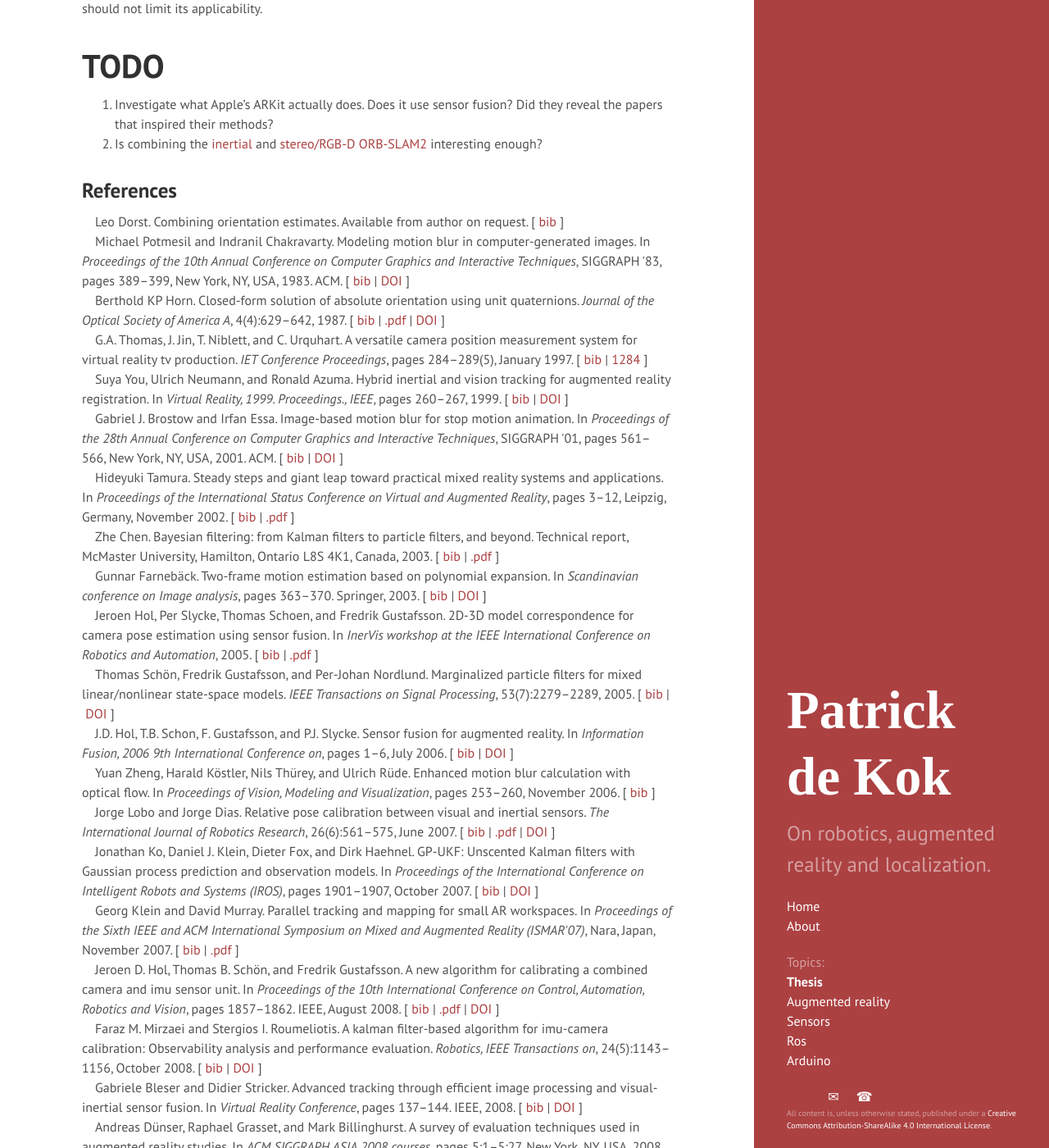
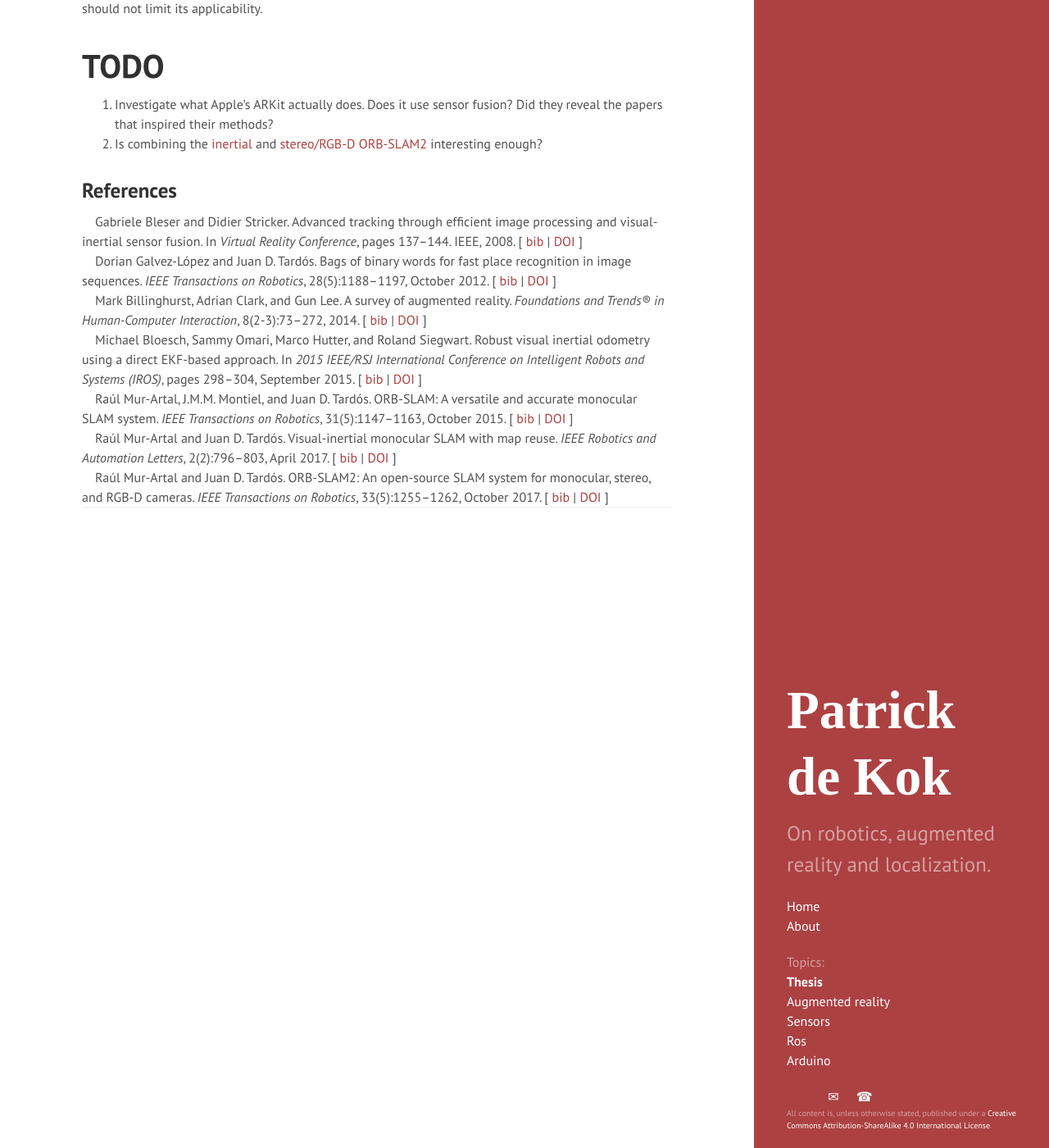
Before and after one commit to pkok/pkok.github.io, a Jekyll site: the page built from _posts/2018-10-29-.md, in a window 1280 px wide and 1400 px high, scrolled down 3077 px. Shown: the whole window at 82% size. Built offline with Jekyll 4.4.1, drawn with Linux system fonts in a browser that asks for light colours; some web fonts are replaced; formulas are drawn with MathJax 3; some of the changed text lies outside the part shown.

Commit message:
Fixed my bibliography generator for Jekyll

```diff
--- a/_bib2html.py
+++ b/_bib2html.py
@@ -22,7 +22,7 @@ def html2jekyll(html_str):
     html_str = re.sub(r'<!--[\S\s]*-->', r'', html_str)
     html_str = re.sub(r'\n\n+', r'\n', html_str)
     html_str = re.sub(r'<p><a name="(?P<key>[^"]+)"></a>',
-                  r'{% if (keys contains "\g<key>") or !(keys | size) %}\n<li id="\g<key>">',
+                  r'{% if keys contains "\g<key>" or keys.size == 0 %}\n<li id="\g<key>">',
                   html_str)
     html_str = re.sub(r'<a name="(?P<key>[^"]+)"></a><pre>',
                   r'[&nbsp;<a href="#\g<key>_bib">bib</a>&nbsp;]<pre id="\g<key>_bib"><code>',
@@ -61,7 +61,7 @@ if __name__ == "__main__":
     print sys.argv
     if len(sys.argv) == 2 and sys.argv[1] == "--default":
         sys.argv = [sys.argv[0],
-                    "../msc-thesis/thesis/bibliography.bib",
+                    "../../../Papers/bibliography.bib",
                     "./_includes/bibliography.html"]
     print sys.argv
 
--- a/_includes/bibliography.html
+++ b/_includes/bibliography.html
@@ -5,7 +5,7 @@
 <h3 class="no_toc">References</h3>
 <ul class="bibliography">
 
-{% if (keys contains "dorstCombining") or !(keys | size) %}
+{% if keys contains "dorstCombining" or keys.size == 0 %}
 <li id="dorstCombining">
 Leo Dorst.
  Combining orientation estimates.
@@ -19,7 +19,7 @@ Leo Dorst.
 </code>
 </pre>
 </li>
-{% endif %}{% if (keys contains "potmesil1983modeling") or !(keys | size) %}
+{% endif %}{% if keys contains "potmesil1983modeling" or keys.size == 0 %}
 <li id="potmesil1983modeling">
 Michael Potmesil and Indranil Chakravarty.
  Modeling motion blur in computer-generated images.
@@ -46,7 +46,7 @@ Michael Potmesil and Indranil Chakravarty.
 </code>
 </pre>
 </li>
-{% endif %}{% if (keys contains "horn1987closed") or !(keys | size) %}
+{% endif %}{% if keys contains "horn1987closed" or keys.size == 0 %}
 <li id="horn1987closed">
 Berthold&nbsp;KP Horn.
  Closed-form solution of absolute orientation using unit quaternions.
@@ -68,7 +68,7 @@ Berthold&nbsp;KP Horn.
 </code>
 </pre>
 </li>
-{% endif %}{% if (keys contains "thomas1997free-d") or !(keys | size) %}
+{% endif %}{% if keys contains "thomas1997free-d" or keys.size == 0 %}
 <li id="thomas1997free-d">
 G.A. Thomas, J.&nbsp;Jin, T.&nbsp;Niblett, and C.&nbsp;Urquhart.
  A versatile camera position measurement system for virtual reality tv
@@ -91,7 +91,7 @@ G.A. Thomas, J.&nbsp;Jin, T.&nbsp;Niblett, and C.&nbsp;Urquhart.
 </code>
 </pre>
 </li>
-{% endif %}{% if (keys contains "you1999hybrid") or !(keys | size) %}
+{% endif %}{% if keys contains "you1999hybrid" or keys.size == 0 %}
 <li id="you1999hybrid">
 Suya You, Ulrich Neumann, and Ronald Azuma.
  Hybrid inertial and vision tracking for augmented reality
@@ -112,7 +112,7 @@ Suya You, Ulrich Neumann, and Ronald Azuma.
 </code>
 </pre>
 </li>
-{% endif %}{% if (keys contains "brostow2001image") or !(keys | size) %}
+{% endif %}{% if keys contains "brostow2001image" or keys.size == 0 %}
 <li id="brostow2001image">
 Gabriel&nbsp;J. Brostow and Irfan Essa.
  Image-based motion blur for stop motion animation.
@@ -138,7 +138,7 @@ Gabriel&nbsp;J. Brostow and Irfan Essa.
 </code>
 </pre>
 </li>
-{% endif %}{% if (keys contains "tamura2002steady") or !(keys | size) %}
+{% endif %}{% if keys contains "tamura2002steady" or keys.size == 0 %}
 <li id="tamura2002steady">
 Hideyuki Tamura.
  Steady steps and giant leap toward practical mixed reality systems
@@ -159,7 +159,7 @@ Hideyuki Tamura.
 </code>
 </pre>
 </li>
-{% endif %}{% if (keys contains "chen2003bayesian") or !(keys | size) %}
+{% endif %}{% if keys contains "chen2003bayesian" or keys.size == 0 %}
 <li id="chen2003bayesian">
 Zhe Chen.
  Bayesian filtering: from Kalman filters to particle filters, and
@@ -178,7 +178,7 @@ Zhe Chen.
 </code>
 </pre>
 </li>
-{% endif %}{% if (keys contains "farneback2003twoframe") or !(keys | size) %}
+{% endif %}{% if keys contains "farneback2003twoframe" or keys.size == 0 %}
 <li id="farneback2003twoframe">
 Gunnar Farneb&auml;ck.
  Two-frame motion estimation based on polynomial expansion.
@@ -197,7 +197,7 @@ Gunnar Farneb&auml;ck.
 </code>
 </pre>
 </li>
-{% endif %}{% if (keys contains "hol2005model") or !(keys | size) %}
+{% endif %}{% if keys contains "hol2005model" or keys.size == 0 %}
 <li id="hol2005model">
 Jeroen Hol, Per Slycke, Thomas Schoen, and Fredrik Gustafsson.
  2D-3D model correspondence for camera pose estimation using sensor
@@ -215,7 +215,7 @@ Jeroen Hol, Per Slycke, Thomas Schoen, and Fredrik Gustafsson.
 </code>
 </pre>
 </li>
-{% endif %}{% if (keys contains "schon2005marginalized") or !(keys | size) %}
+{% endif %}{% if keys contains "schon2005marginalized" or keys.size == 0 %}
 <li id="schon2005marginalized">
 Thomas Sch&ouml;n, Fredrik Gustafsson, and Per-Johan Nordlund.
  Marginalized particle filters for mixed linear/nonlinear state-space
@@ -237,7 +237,7 @@ Thomas Sch&ouml;n, Fredrik Gustafsson, and Per-Johan Nordlund.
 </code>
 </pre>
 </li>
-{% endif %}{% if (keys contains "hol2006sensor") or !(keys | size) %}
+{% endif %}{% if keys contains "hol2006sensor" or keys.size == 0 %}
 <li id="hol2006sensor">
 J.D. Hol, T.B. Schon, F.&nbsp;Gustafsson, and P.J. Slycke.
  Sensor fusion for augmented reality.
@@ -257,7 +257,7 @@ J.D. Hol, T.B. Schon, F.&nbsp;Gustafsson, and P.J. Slycke.
 </code>
 </pre>
 </li>
-{% endif %}{% if (keys contains "zheng2006enhanced") or !(keys | size) %}
+{% endif %}{% if keys contains "zheng2006enhanced" or keys.size == 0 %}
 <li id="zheng2006enhanced">
 Yuan Zheng, Harald Köstler, Nils Thürey, and Ulrich Rüde.
  Enhanced motion blur calculation with optical flow.
@@ -277,7 +277,7 @@ Yuan Zheng, Harald Köstler, Nils Thürey, and Ulrich Rüde.
 </code>
 </pre>
 </li>
-{% endif %}{% if (keys contains "lobo2007relative") or !(keys | size) %}
+{% endif %}{% if keys contains "lobo2007relative" or keys.size == 0 %}
 <li id="lobo2007relative">
 Jorge Lobo and Jorge Dias.
  Relative pose calibration between visual and inertial sensors.
@@ -300,7 +300,7 @@ Jorge Lobo and Jorge Dias.
 </code>
 </pre>
 </li>
-{% endif %}{% if (keys contains "ko2007gp-ukf") or !(keys | size) %}
+{% endif %}{% if keys contains "ko2007gp-ukf" or keys.size == 0 %}
 <li id="ko2007gp-ukf">
 Jonathan Ko, Daniel&nbsp;J. Klein, Dieter Fox, and Dirk Haehnel.
  GP-UKF: Unscented Kalman filters with Gaussian process
@@ -322,7 +322,7 @@ Jonathan Ko, Daniel&nbsp;J. Klein, Dieter Fox, and Dirk Haehnel.
 </code>
 </pre>
 </li>
-{% endif %}{% if (keys contains "klein2007ptam") or !(keys | size) %}
+{% endif %}{% if keys contains "klein2007ptam" or keys.size == 0 %}
 <li id="klein2007ptam">
 Georg Klein and David Murray.
  Parallel tracking and mapping for small AR workspaces.
@@ -342,7 +342,7 @@ Georg Klein and David Murray.
 </code>
 </pre>
 </li>
-{% endif %}{% if (keys contains "hol2008new") or !(keys | size) %}
+{% endif %}{% if keys contains "hol2008new" or keys.size == 0 %}
 <li id="hol2008new">
 Jeroen&nbsp;D. Hol, Thomas&nbsp;B. Sch&ouml;n, and Fredrik Gustafsson.
  A new algorithm for calibrating a combined camera and imu sensor
@@ -365,7 +365,7 @@ Jeroen&nbsp;D. Hol, Thomas&nbsp;B. Sch&ouml;n, and Fredrik Gustafsson.
 </code>
 </pre>
 </li>
-{% endif %}{% if (keys contains "mirzaei2008kfbased") or !(keys | size) %}
+{% endif %}{% if keys contains "mirzaei2008kfbased" or keys.size == 0 %}
 <li id="mirzaei2008kfbased">
 Faraz&nbsp;M. Mirzaei and Stergios&nbsp;I. Roumeliotis.
  A kalman filter-based algorithm for imu-camera calibration:
@@ -389,7 +389,7 @@ Faraz&nbsp;M. Mirzaei and Stergios&nbsp;I. Roumeliotis.
 </code>
 </pre>
 </li>
-{% endif %}{% if (keys contains "bleser2008advanced") or !(keys | size) %}
+{% endif %}{% if keys contains "bleser2008advanced" or keys.size == 0 %}
 <li id="bleser2008advanced">
 Gabriele Bleser and Didier Stricker.
  Advanced tracking through efficient image processing and
@@ -408,7 +408,7 @@ Gabriele Bleser and Didier Stricker.
 </code>
 </pre>
 </li>
-{% endif %}{% if (keys contains "dunser2008survey") or !(keys | size) %}
+{% endif %}{% if keys contains "dunser2008survey" or keys.size == 0 %}
 <li id="dunser2008survey">
 Andreas D&uuml;nser, Raphael Grasset, and Mark Billinghurst.
  A survey of evaluation techniques used in augmented reality studies.
@@ -429,7 +429,7 @@ Andreas D&uuml;nser, Raphael Grasset, and Mark Billinghurst.
 </code>
 </pre>
 </li>
-{% endif %}{% if (keys contains "bleser2009towards") or !(keys | size) %}
+{% endif %}{% if keys contains "bleser2009towards" or keys.size == 0 %}
 <li id="bleser2009towards">
 Gabriele Bleser.
  <em>Towards visual-inertial SLAM for mobile augmented reality</em>.
@@ -445,7 +445,7 @@ Gabriele Bleser.
 </code>
 </pre>
 </li>
-{% endif %}{% if (keys contains "ko2009gp-bayesfilter") or !(keys | size) %}
+{% endif %}{% if keys contains "ko2009gp-bayesfilter" or keys.size == 0 %}
 <li id="ko2009gp-bayesfilter">
 Jonathan Ko and Dieter Fox.
  GP-BayesFilters: Bayesian filtering using Gaussian process
@@ -470,7 +470,7 @@ Jonathan Ko and Dieter Fox.
 </code>
 </pre>
 </li>
-{% endif %}{% if (keys contains "caarls2009pose") or !(keys | size) %}
+{% endif %}{% if keys contains "caarls2009pose" or keys.size == 0 %}
 <li id="caarls2009pose">
 Jurjen Caarls.
  <em>Pose estimation for mobile devices and augmented reality</em>.
@@ -485,7 +485,7 @@ Jurjen Caarls.
 </code>
 </pre>
 </li>
-{% endif %}{% if (keys contains "hol2010modeling") or !(keys | size) %}
+{% endif %}{% if keys contains "hol2010modeling" or keys.size == 0 %}
 <li id="hol2010modeling">
 Jeroen&nbsp;D. Hol, Thomas&nbsp;B. Schön, and Fredrik Gustafsson.
  Modeling and calibration of inertial and vision sensors.
@@ -510,7 +510,7 @@ Jeroen&nbsp;D. Hol, Thomas&nbsp;B. Schön, and Fredrik Gustafsson.
 </code>
 </pre>
 </li>
-{% endif %}{% if (keys contains "vankrevelen2010survey") or !(keys | size) %}
+{% endif %}{% if keys contains "vankrevelen2010survey" or keys.size == 0 %}
 <li id="vankrevelen2010survey">
 D.W.F. Van&nbsp;Krevelen and R.&nbsp;Poelman.
  A survey of augmented reality technologies, applications and
@@ -530,7 +530,7 @@ D.W.F. Van&nbsp;Krevelen and R.&nbsp;Poelman.
 </code>
 </pre>
 </li>
-{% endif %}{% if (keys contains "ko2011gpbf-learn") or !(keys | size) %}
+{% endif %}{% if keys contains "ko2011gpbf-learn" or keys.size == 0 %}
 <li id="ko2011gpbf-learn">
 Jonathan Ko and Dieter Fox.
  Learning GP-BayesFilters via Gaussian process latent variable
@@ -555,7 +555,7 @@ Jonathan Ko and Dieter Fox.
 </code>
 </pre>
 </li>
-{% endif %}{% if (keys contains "nutzi2011fusion") or !(keys | size) %}
+{% endif %}{% if keys contains "nutzi2011fusion" or keys.size == 0 %}
 <li id="nutzi2011fusion">
 Gabriel Nützi, Weiss Stephan, Davide Scaramuzza, and Roland Siegwart.
  Fusion of IMU and vision for absolute scale estimation in monocular
@@ -578,7 +578,7 @@ Gabriel Nützi, Weiss Stephan, Davide Scaramuzza, and Roland Siegwart.
 </code>
 </pre>
 </li>
-{% endif %}{% if (keys contains "navarro2011motionblur") or !(keys | size) %}
+{% endif %}{% if keys contains "navarro2011motionblur" or keys.size == 0 %}
 <li id="navarro2011motionblur">
 Fernando Navarro, Francisco&nbsp;J. Serón, and Diego Gutierrez.
  Motion blur rendering: State of the art.
@@ -602,7 +602,7 @@ Fernando Navarro, Francisco&nbsp;J. Serón, and Diego Gutierrez.
 </code>
 </pre>
 </li>
-{% endif %}{% if (keys contains "corke2011robotics") or !(keys | size) %}
+{% endif %}{% if keys contains "corke2011robotics" or keys.size == 0 %}
 <li id="corke2011robotics">
 Peter Corke.
  <em>Robotics, Vision and Control: fundamental algorithms in
@@ -622,7 +622,7 @@ Peter Corke.
 </code>
 </pre>
 </li>
-{% endif %}{% if (keys contains "dunser2011evaluating") or !(keys | size) %}
+{% endif %}{% if keys contains "dunser2011evaluating" or keys.size == 0 %}
 <li id="dunser2011evaluating">
 Andreas D&uuml;nser and Mark Billinghurst.
  Evaluating Augmented Reality Systems.
@@ -644,7 +644,7 @@ Andreas D&uuml;nser and Mark Billinghurst.
 </code>
 </pre>
 </li>
-{% endif %}{% if (keys contains "hol2011sensor") or !(keys | size) %}
+{% endif %}{% if keys contains "hol2011sensor" or keys.size == 0 %}
 <li id="hol2011sensor">
 Jeroen&nbsp;D Hol.
  <em>Sensor fusion and calibration of inertial sensors, vision,
@@ -661,7 +661,7 @@ Jeroen&nbsp;D Hol.
 </code>
 </pre>
 </li>
-{% endif %}{% if (keys contains "kelly2011visualinertial") or !(keys | size) %}
+{% endif %}{% if keys contains "kelly2011visualinertial" or keys.size == 0 %}
 <li id="kelly2011visualinertial">
 Jonathan Kelly and Gaurav&nbsp;S Sukhatme.
  Visual-inertial sensor fusion: Localization, mapping and
@@ -687,7 +687,7 @@ Jonathan Kelly and Gaurav&nbsp;S Sukhatme.
 </code>
 </pre>
 </li>
-{% endif %}{% if (keys contains "siegwart2011autonomous") or !(keys | size) %}
+{% endif %}{% if keys contains "siegwart2011autonomous" or keys.size == 0 %}
 <li id="siegwart2011autonomous">
 Roland Siegwart, Illah&nbsp;Reza Nourbakhsh, and Davide Scaramuzza.
  <em>Autonomous Mobile Robots</em>.
@@ -703,7 +703,7 @@ Roland Siegwart, Illah&nbsp;Reza Nourbakhsh, and Davide Scaramuzza.
 </code>
 </pre>
 </li>
-{% endif %}{% if (keys contains "akman2012robust") or !(keys | size) %}
+{% endif %}{% if keys contains "akman2012robust" or keys.size == 0 %}
 <li id="akman2012robust">
 Oytun Akman.
  <em>Robust Augmented Reality</em>.
@@ -718,7 +718,7 @@ Oytun Akman.
 </code>
 </pre>
 </li>
-{% endif %}{% if (keys contains "dekok2012pga") or !(keys | size) %}
+{% endif %}{% if keys contains "dekok2012pga" or keys.size == 0 %}
 <li id="dekok2012pga">
 Patrick&nbsp;M. de&nbsp;Kok.
  Visualization of the projective line geometry for geometric algebra.
@@ -736,7 +736,7 @@ Patrick&nbsp;M. de&nbsp;Kok.
 </code>
 </pre>
 </li>
-{% endif %}{% if (keys contains "galvez2012bags") or !(keys | size) %}
+{% endif %}{% if keys contains "galvez2012bags" or keys.size == 0 %}
 <li id="galvez2012bags">
 Dorian Galvez-López and Juan&nbsp;D. Tardós.
  Bags of binary words for fast place recognition in image sequences.
@@ -758,7 +758,7 @@ Dorian Galvez-López and Juan&nbsp;D. Tardós.
 </code>
 </pre>
 </li>
-{% endif %}{% if (keys contains "gudi2013feature") or !(keys | size) %}
+{% endif %}{% if keys contains "gudi2013feature" or keys.size == 0 %}
 <li id="gudi2013feature">
 Amogh Gudi, Patrick de&nbsp;Kok, Georgios Methenitis, and Nikolaas Steenbergen.
  Feature detection and localization for the RoboCup Soccer
@@ -777,7 +777,7 @@ Amogh Gudi, Patrick de&nbsp;Kok, Georgios Methenitis, and Nikolaas Steenbergen.
 </code>
 </pre>
 </li>
-{% endif %}{% if (keys contains "dnt2013tdp") or !(keys | size) %}
+{% endif %}{% if keys contains "dnt2013tdp" or keys.size == 0 %}
 <li id="dnt2013tdp">
 Patrick de&nbsp;Kok, Nicolò Girardi, Amogh Gudi, Chiel Kooijman, Georgios
   Methenitis, Sébastien Negrijn, Nikolaas Steenbergen, Duncan ten Velthuis,
@@ -800,7 +800,7 @@ Patrick de&nbsp;Kok, Nicolò Girardi, Amogh Gudi, Chiel Kooijman, Georgios
 </code>
 </pre>
 </li>
-{% endif %}{% if (keys contains "verschoor2013irl") or !(keys | size) %}
+{% endif %}{% if keys contains "verschoor2013irl" or keys.size == 0 %}
 <li id="verschoor2013irl">
 Camiel Verschoor, Patrick de&nbsp;Kok, and Arnoud Visser.
  Intelligent Robotics Lab.
@@ -817,7 +817,7 @@ Camiel Verschoor, Patrick de&nbsp;Kok, and Arnoud Visser.
 </code>
 </pre>
 </li>
-{% endif %}{% if (keys contains "dekok2013victoria") or !(keys | size) %}
+{% endif %}{% if keys contains "dekok2013victoria" or keys.size == 0 %}
 <li id="dekok2013victoria">
 Patrick&nbsp;M. de&nbsp;Kok, Georgios Methenitis, and Sander Nugteren.
  ViCTOriA: Visual Compass To Orientate Accurately.
@@ -835,7 +835,7 @@ Patrick&nbsp;M. de&nbsp;Kok, Georgios Methenitis, and Sander Nugteren.
 </code>
 </pre>
 </li>
-{% endif %}{% if (keys contains "methenitis2013orientation") or !(keys | size) %}
+{% endif %}{% if keys contains "methenitis2013orientation" or keys.size == 0 %}
 <li id="methenitis2013orientation">
 Georgios Methenitis, Patrick&nbsp;M. de&nbsp;Kok, Sander Nugteren, and Arnoud Visser.
  Orientation finding using a grid based visual compass.
@@ -855,7 +855,7 @@ Georgios Methenitis, Patrick&nbsp;M. de&nbsp;Kok, Sander Nugteren, and Arnoud Vi
 </code>
 </pre>
 </li>
-{% endif %}{% if (keys contains "ta2013monocular") or !(keys | size) %}
+{% endif %}{% if keys contains "ta2013monocular" or keys.size == 0 %}
 <li id="ta2013monocular">
 Duy-Nguyen Ta, Kyel Ok, and Frank Dellaert.
  Monocular parallel tracking and mapping with odometry fusion for
@@ -877,7 +877,7 @@ Duy-Nguyen Ta, Kyel Ok, and Frank Dellaert.
 </code>
 </pre>
 </li>
-{% endif %}{% if (keys contains "furgale2013unified") or !(keys | size) %}
+{% endif %}{% if keys contains "furgale2013unified" or keys.size == 0 %}
 <li id="furgale2013unified">
 Paul Furgale, Joern Rehder, and Roland Siegwart.
  Unified temporal and spatial calibration for multi-sensor systems.
@@ -899,7 +899,7 @@ Paul Furgale, Joern Rehder, and Roland Siegwart.
 </code>
 </pre>
 </li>
-{% endif %}{% if (keys contains "pirchheim2013handling") or !(keys | size) %}
+{% endif %}{% if keys contains "pirchheim2013handling" or keys.size == 0 %}
 <li id="pirchheim2013handling">
 Christian Pirchheim, Dieter Schmalstieg, and Gerhard Reitmayr.
  Handling pure camera rotation in keyframe-based SLAM.
@@ -918,7 +918,7 @@ Christian Pirchheim, Dieter Schmalstieg, and Gerhard Reitmayr.
 </code>
 </pre>
 </li>
-{% endif %}{% if (keys contains "tan2013robust") or !(keys | size) %}
+{% endif %}{% if keys contains "tan2013robust" or keys.size == 0 %}
 <li id="tan2013robust">
 Wei Tan, Haomin Liu, Zilong Dong, Guofeng Zhang, and Hujun Bao.
  Robust monocular SLAM in dynamic environments.
@@ -937,7 +937,7 @@ Wei Tan, Haomin Liu, Zilong Dong, Guofeng Zhang, and Hujun Bao.
 </code>
 </pre>
 </li>
-{% endif %}{% if (keys contains "dnt2014tdp") or !(keys | size) %}
+{% endif %}{% if keys contains "dnt2014tdp" or keys.size == 0 %}
 <li id="dnt2014tdp">
 Patrick de&nbsp;Kok, Sébastien Negrijn, Eugenio Bargiacchi, Amogh Gudi, Chiel
   Kooijman, Ilse van&nbsp;der Linden, Georgios Methenitis, Duncan ten Velthuis,
@@ -961,7 +961,7 @@ Patrick de&nbsp;Kok, Sébastien Negrijn, Eugenio Bargiacchi, Amogh Gudi, Chiel
 </code>
 </pre>
 </li>
-{% endif %}{% if (keys contains "billinghurst2014survey") or !(keys | size) %}
+{% endif %}{% if keys contains "billinghurst2014survey" or keys.size == 0 %}
 <li id="billinghurst2014survey">
 Mark Billinghurst, Adrian Clark, and Gun Lee.
  A survey of augmented reality.
@@ -981,7 +981,7 @@ Mark Billinghurst, Adrian Clark, and Gun Lee.
 </code>
 </pre>
 </li>
-{% endif %}{% if (keys contains "bloesch2015robust") or !(keys | size) %}
+{% endif %}{% if keys contains "bloesch2015robust" or keys.size == 0 %}
 <li id="bloesch2015robust">
 Michael Bloesch, Sammy Omari, Marco Hutter, and Roland Siegwart.
  Robust visual inertial odometry using a direct EKF-based approach.
@@ -1001,7 +1001,7 @@ Michael Bloesch, Sammy Omari, Marco Hutter, and Roland Siegwart.
 </code>
 </pre>
 </li>
-{% endif %}{% if (keys contains "murartal2015orbslam") or !(keys | size) %}
+{% endif %}{% if keys contains "murartal2015orbslam" or keys.size == 0 %}
 <li id="murartal2015orbslam">
 Raúl Mur-Artal, J.M.M. Montiel, and Juan&nbsp;D. Tardós.
  ORB-SLAM: A versatile and accurate monocular SLAM system.
@@ -1023,7 +1023,7 @@ Raúl Mur-Artal, J.M.M. Montiel, and Juan&nbsp;D. Tardós.
 </code>
 </pre>
 </li>
-{% endif %}{% if (keys contains "murartal2017visual") or !(keys | size) %}
+{% endif %}{% if keys contains "murartal2017visual" or keys.size == 0 %}
 <li id="murartal2017visual">
 Raúl Mur-Artal and Juan&nbsp;D. Tardós.
  Visual-inertial monocular SLAM with map reuse.
@@ -1046,7 +1046,7 @@ Raúl Mur-Artal and Juan&nbsp;D. Tardós.
 </code>
 </pre>
 </li>
-{% endif %}{% if (keys contains "murartal2017orbslam2") or !(keys | size) %}
+{% endif %}{% if keys contains "murartal2017orbslam2" or keys.size == 0 %}
 <li id="murartal2017orbslam2">
 Raúl Mur-Artal and Juan&nbsp;D. Tardós.
  ORB-SLAM2: An open-source SLAM system for monocular, stereo, and
@@ -1054,9 +1054,9 @@ Raúl Mur-Artal and Juan&nbsp;D. Tardós.
  <em>IEEE Transactions on Robotics</em>, 33(5):1255&ndash;1262, October 2017.
 [&nbsp;<a href="#murartal2017orbslam2_bib">bib</a>&nbsp;|&nbsp;<a href="http://dx.doi.org/10.1109/TRO.2017.2705103">DOI</a>&nbsp;]<pre id="murartal2017orbslam2_bib"><code>
 @article{murartal2017orbslam2,
+  title = { {ORB-SLAM2}: An Open-Source {SLAM} System for Monocular, Stereo, and {RGB-D} Cameras},
   author = {Mur-Artal, Raúl and Tardós, Juan D.},
   journal = {IEEE Transactions on Robotics},
-  title = { {ORB-SLAM2}: An Open-Source {SLAM} System for Monocular, Stereo, and {RGB-D} Cameras},
   year = {2017},
   month = oct,
   volume = {33},
--- a/_posts/2018-10-29-.md
+++ b/_posts/2018-10-29-.md
@@ -61,7 +61,7 @@ $$ \begin{align}
 \partial_{\mathbf{x}} f(\mathbf{x}_{t-T}, \mathbf{u}_t, \mathbf{v}_t) &=
 \begin{bmatrix}
 -{\bar{\mathbf{y}}^\omega_{s,t}}^\times \mathbf{s}_{rs,t} + \dot{\mathbf{s}}_{rs,t} + \mathbf{v}^r_t \\
--{\bar{\mathbf{y}}^\omega_{s,t}}^\times dot{\mathbf{s}}_{rs,t} + \bar{\mathbf{y}}^a_{s,t} + \mathbf{q}^{-1}_{sw,t} (\mathbf{g}_w) \\
+-{\bar{\mathbf{y}}^\omega_{s,t}}^\times \dot{\mathbf{s}}_{rs,t} + \bar{\mathbf{y}}^a_{s,t} + \mathbf{q}^{-1}_{sw,t} (\mathbf{g}_w) \\
 -\mathbf{q}_{sw,t}(\bar{\mathbf{y}}^\omega_{s,t}) \\
 \mathbf{v}^{b^a}_{s,t} \\
 \mathbf{v}^{b^\omega}_{s,t} \\
@@ -101,4 +101,4 @@ TODO
 1. Investigate what Apple's ARKit actually does.  Does it use sensor fusion?  Did they reveal the papers that inspired their methods?
 2. Is combining the [inertial](#murartal2017visual) and [stereo/RGB-D ORB-SLAM2](#murartal2017orbslam2) interesting enough?
 
-{% include bibliography.html %}
+{% include bibliography.html keys="bleser2008advanced,billinghurst2014survey,bloesch2015robust,murartal2017visual,murartal2017orbslam2,murartal2015orbslam,galvez2012bags" %}
```
